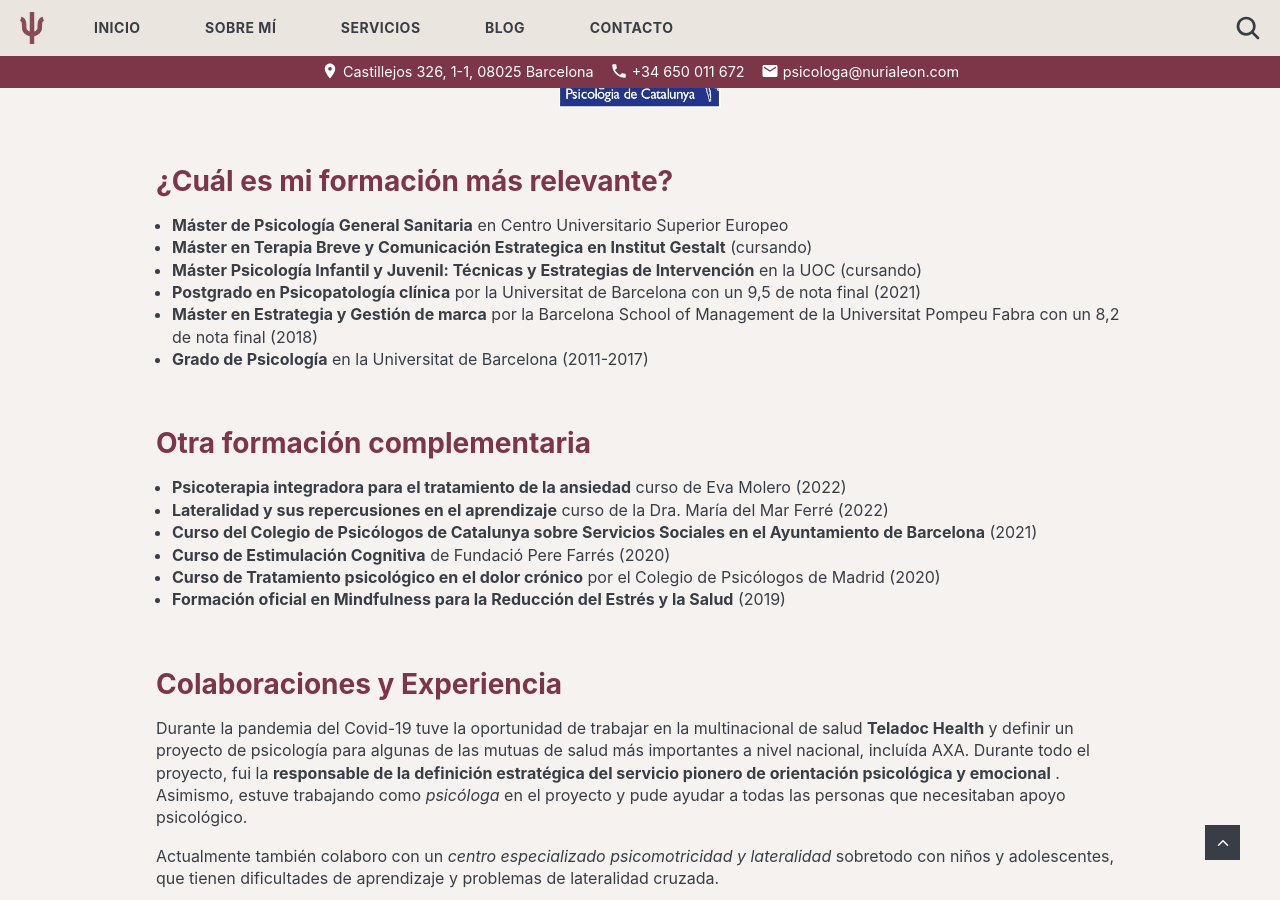
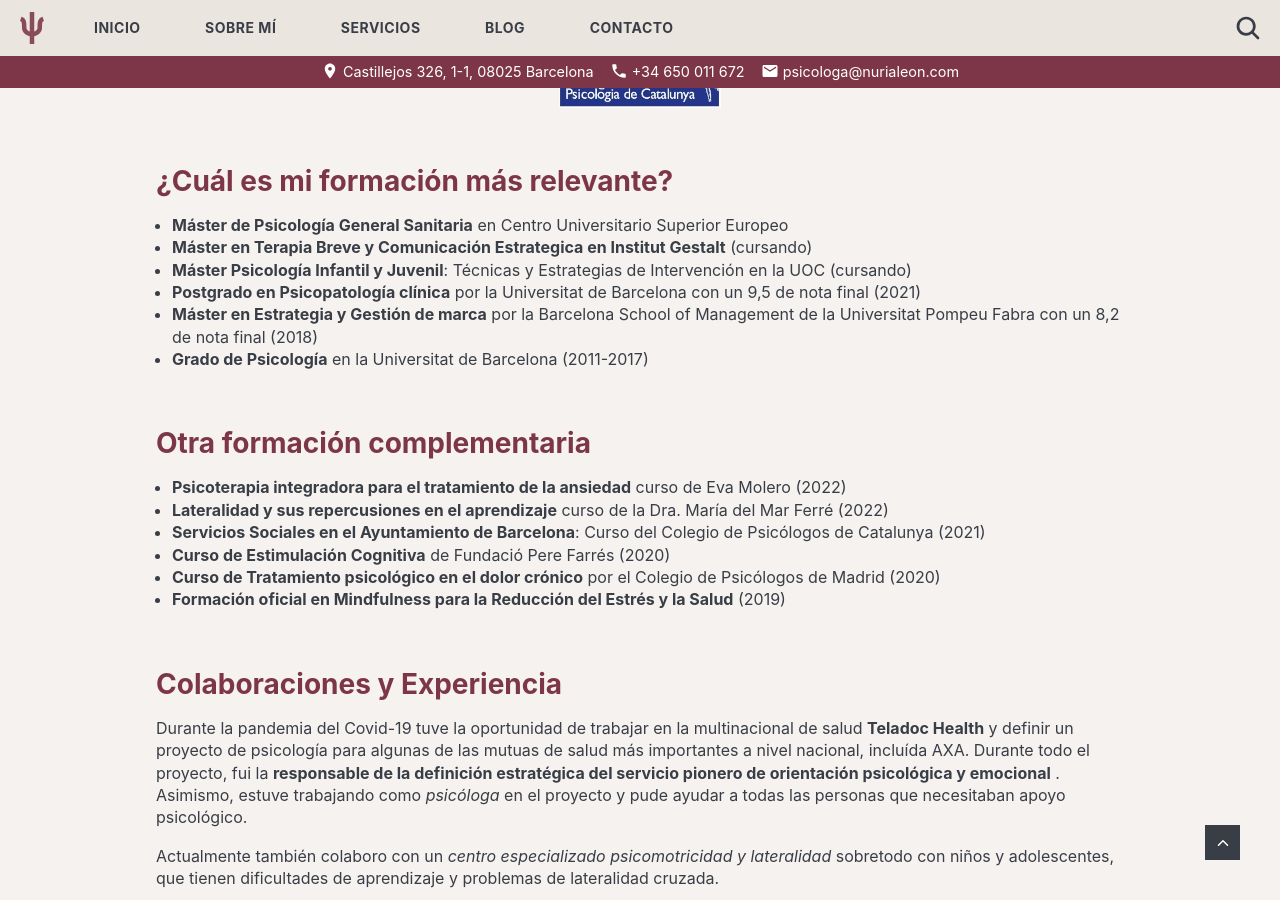
Before and after one commit to nurialeonsallent/nurialeon.com, a Jekyll site: the page built from _pages/sobre-mi.md, in a window 1280 px wide and 900 px high, scrolled down 1033 px. Built offline with Jekyll 4.4.1, drawn with Linux system fonts in a browser that asks for light colours.

Commit message:
Update sobre-mi.md

```diff
--- a/_pages/sobre-mi.md
+++ b/_pages/sobre-mi.md
@@ -30,7 +30,7 @@ Ya son más de 100 de personas las que han pasado por mi consulta.
 
 - **Máster de Psicología General Sanitaria** en Centro Universitario Superior Europeo
 - **Máster en Terapia Breve y Comunicación Estrategica en Institut Gestalt** (cursando)
-- **Máster Psicología Infantil y Juvenil: Técnicas y Estrategias de Intervención** en la UOC (cursando)
+- **Máster Psicología Infantil y Juvenil**: Técnicas y Estrategias de Intervención en la UOC (cursando)
 - **Postgrado en Psicopatología clínica** por la Universitat de Barcelona con un 9,5 de nota final (2021)
 - **Máster en Estrategia y Gestión de marca** por la Barcelona School of Management de la Universitat Pompeu Fabra con un 8,2 de nota final (2018)
 - **Grado de Psicología** en la Universitat de Barcelona (2011-2017)
@@ -39,7 +39,7 @@ Ya son más de 100 de personas las que han pasado por mi consulta.
 
 - **Psicoterapia integradora para el tratamiento de la ansiedad** curso de Eva Molero (2022)
 - **Lateralidad y sus repercusiones en el aprendizaje** curso de la Dra. María del Mar Ferré (2022)
-- **Curso del Colegio de Psicólogos de Catalunya sobre Servicios Sociales en el Ayuntamiento de Barcelona** (2021)
+- **Servicios Sociales en el Ayuntamiento de Barcelona**: Curso del Colegio de Psicólogos de Catalunya (2021)
 - **Curso de Estimulación Cognitiva** de Fundació Pere Farrés (2020)
 - **Curso de Tratamiento psicológico en el dolor crónico** por el Colegio de Psicólogos de Madrid (2020)
 - **Formación oficial en Mindfulness para la Reducción del Estrés y la Salud** (2019)
```
